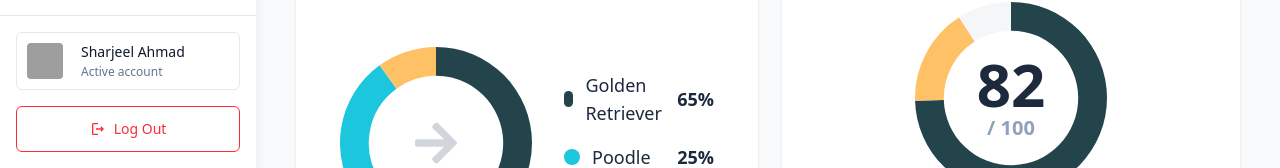
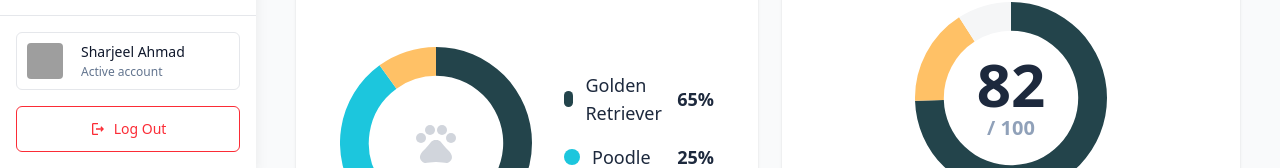
Before and after one commit to SharjeelAhmad-12/PET-DNA-Dashboard, a Next.js app: page / in a window 1280 px wide. Shown: the part 632-800 px from the top of the page. Built offline with nearby package versions, Linux system fonts and the light colour scheme; grey boxes are pictures that could not be loaded.

Commit message:
refactor: change breedsummary card icon

```diff
--- a/src/components/BreedSummaryCard.tsx
+++ b/src/components/BreedSummaryCard.tsx
@@ -9,6 +9,7 @@ import {
 } from "chart.js";
 import Link from "next/link";
 import { FaArrowRight } from "react-icons/fa";
+import { MdOutlinePets  } from "react-icons/md";
 
 ChartJS.register(ArcElement, Tooltip, Legend);
 
@@ -59,7 +60,7 @@ const BreedSummaryCard = () => {
           <div className="relative w-36 h-36 sm:w-48 sm:h-48">
             <Doughnut data={data} options={options} />
             <div className="absolute inset-0 flex items-center justify-center pointer-events-none">
-              <FaArrowRight className="text-gray-300 text-4xl sm:text-5xl" />
+              <MdOutlinePets className="text-gray-300 text-4xl sm:text-5xl" />
             </div>
           </div>
 
```
